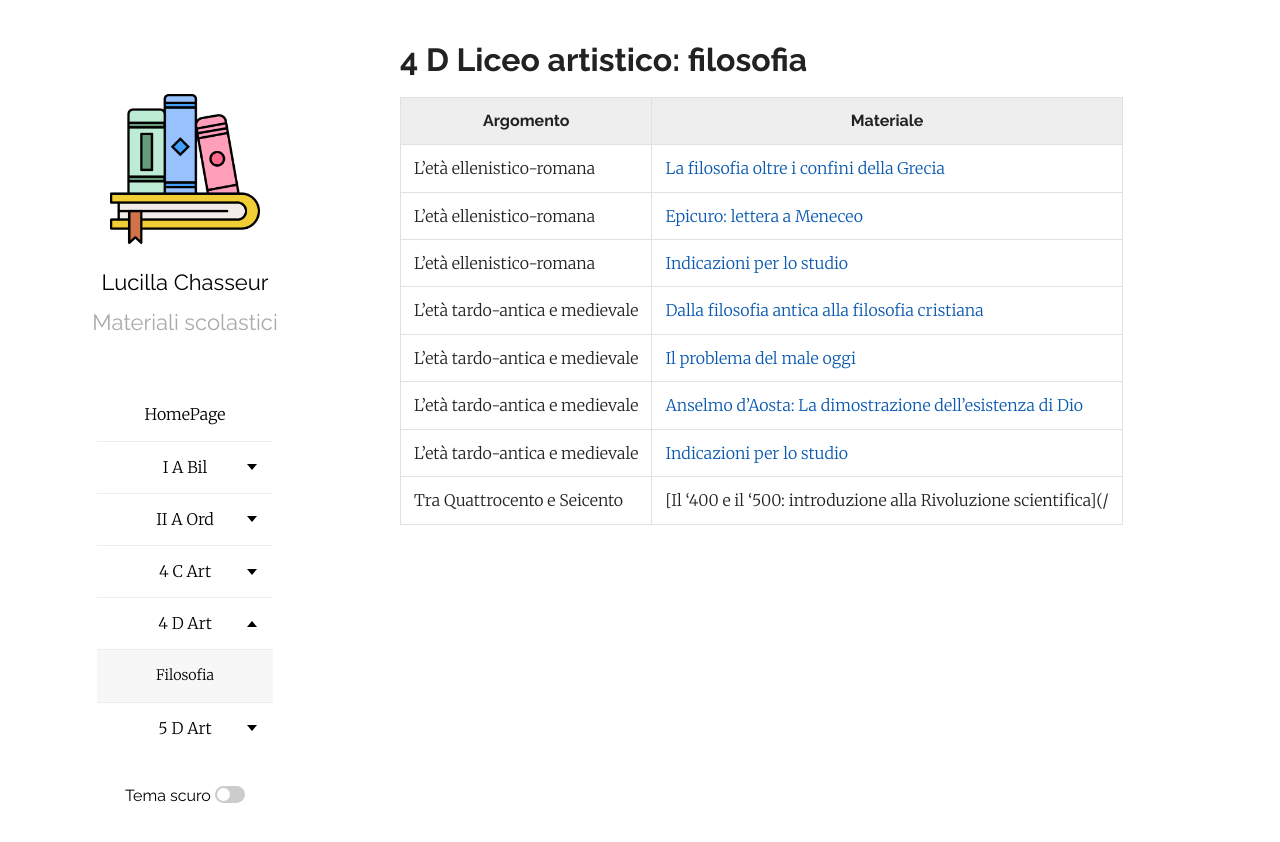
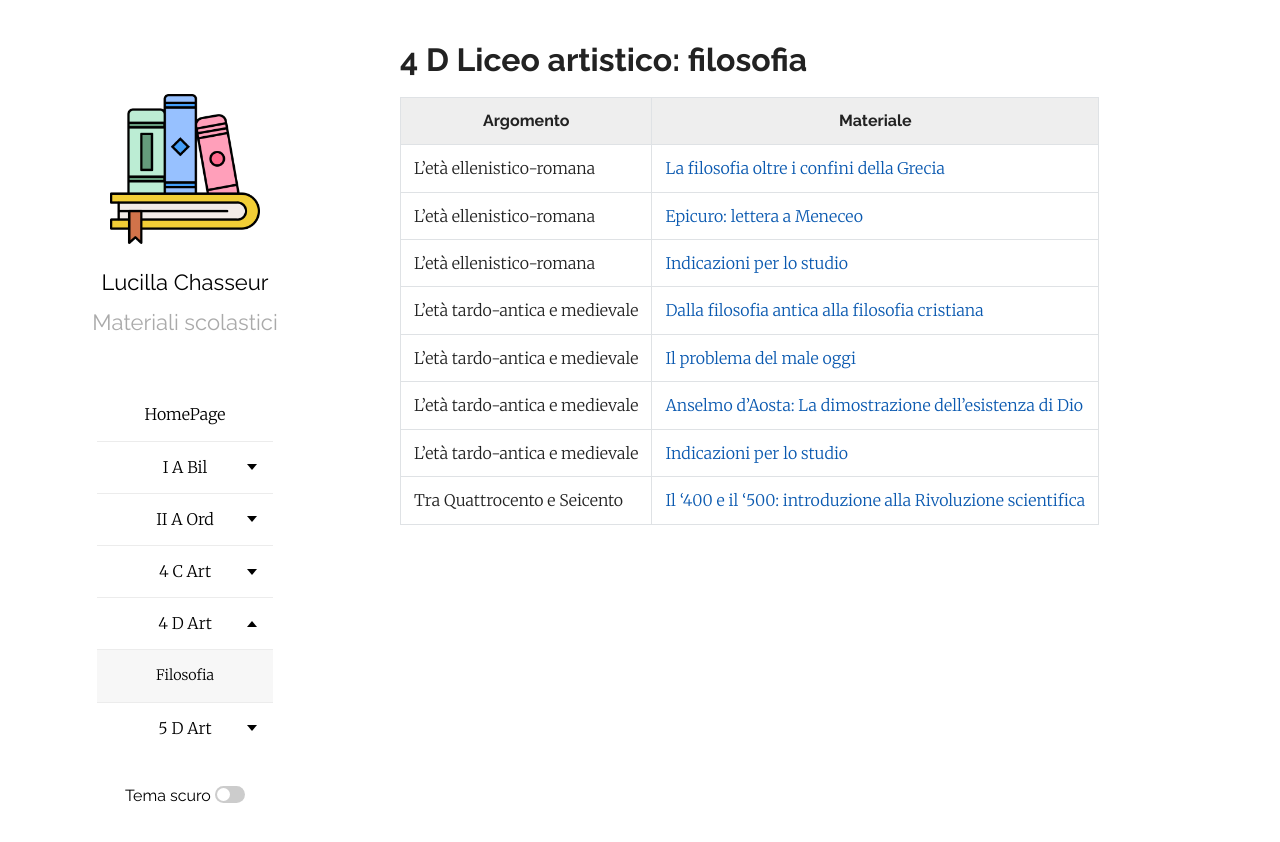
Before and after one commit to efemeridi/efemeridi.github.io, a Jekyll site: the page built from 4d_art_filosofia.md, in a window 1280 px wide. Shown: the top 842 px of the page. Built offline with Jekyll 4.4.1, drawn with Linux system fonts in a browser that asks for light colours; our own code applies the rules of GitHub Pages for plain Markdown files; part of the change alters nothing that is shown.

```diff
--- a/4d_art_filosofia.md
+++ b/4d_art_filosofia.md
@@ -12,4 +12,4 @@ layout: page
 |L'età tardo-antica e medievale|[Il problema del male oggi](/materiali/4_D_art/filosofia/05_il_problema_de_male_Jonas.pdf/)
 |L'età tardo-antica e medievale|[Anselmo d'Aosta: La dimostrazione dell'esistenza di Dio](/materiali/4_D_art/filosofia/04_prova_anselmo.pdf/)
 |L'età tardo-antica e medievale|[Indicazioni per lo studio](/materiali/4_D_art/filosofia/PROGRAMMI/02_filocristiana_4D_26_programma_testo.pdf/)
-|Tra Quattrocento e Seicento|[Il '400 e il '500: introduzione alla Rivoluzione scientifica](/
+|Tra Quattrocento e Seicento|[Il '400 e il '500: introduzione alla Rivoluzione scientifica](/materiali/4_D_art/filosofia/01_400_500_RIVOLUZIONE_SCIENTIFICA/01_Quattrocento_cinquecento_4_D_artistico_introduzione.pdf/)
```
